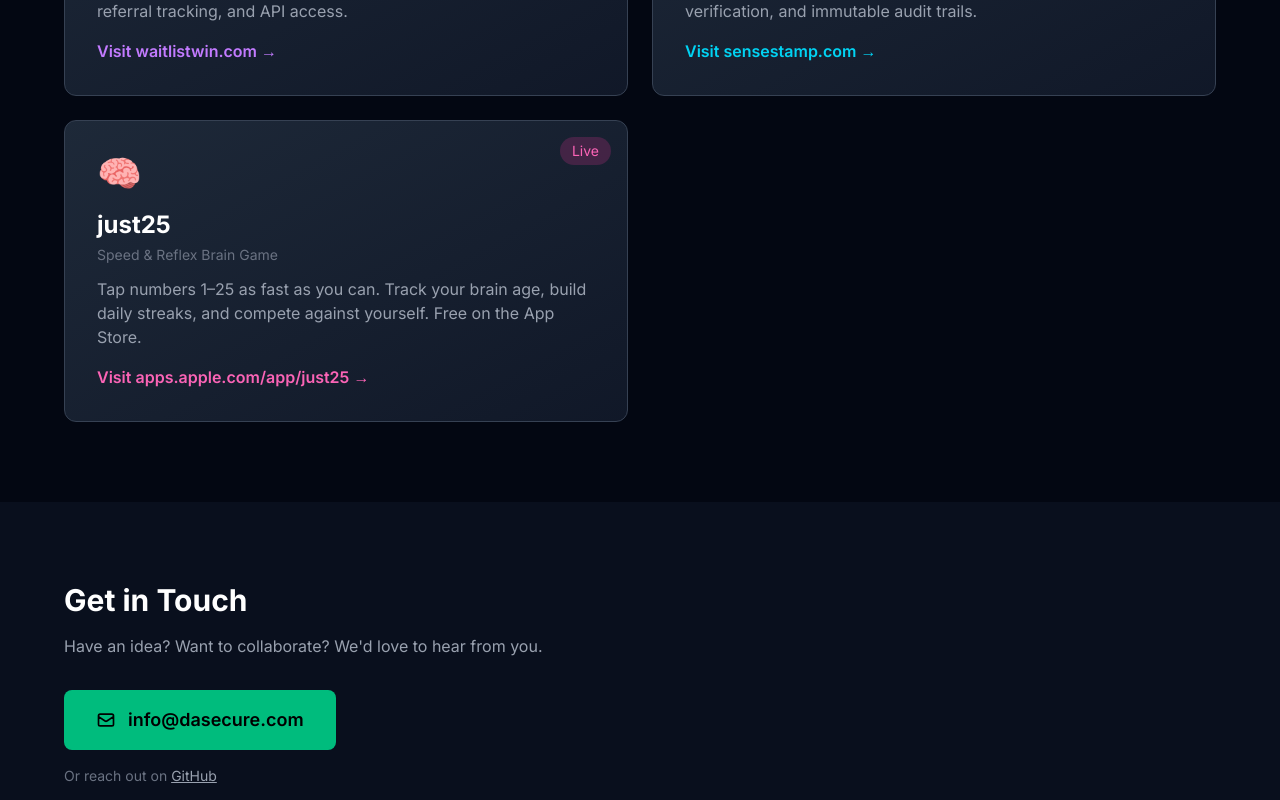
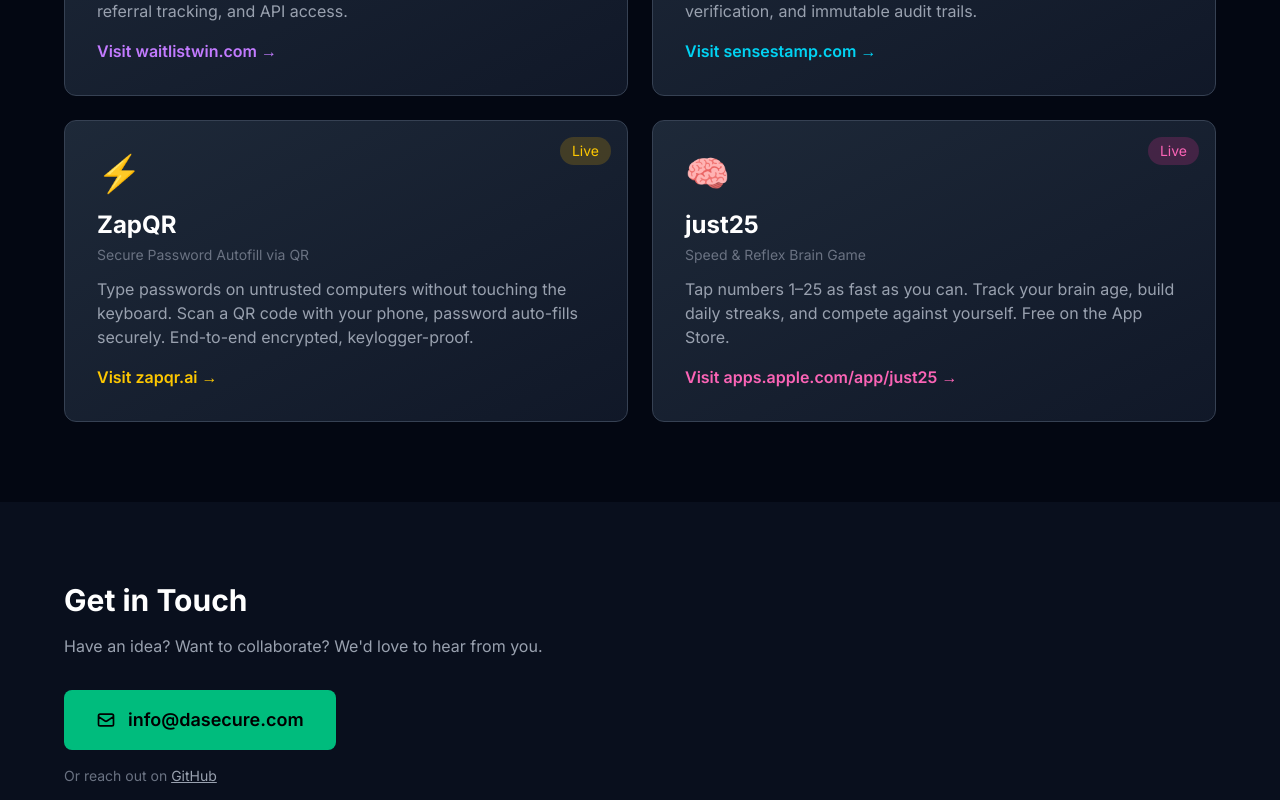
Before and after one commit to dasecure/dasecure-website, a Next.js app: page / in a window 1280 px wide. Shown: the part 1820-2620 px from the top of the page. Built offline with nearby package versions, Linux system fonts and the light colour scheme.

Commit message:
Add ZapQR (zapqr.ai) to products list

```diff
--- a/src/app/page.tsx
+++ b/src/app/page.tsx
@@ -58,6 +58,20 @@
       badge: "bg-cyan-500/20 text-cyan-400",
       border: "hover:border-cyan-500/50",
       link: "text-cyan-400 group-hover:text-cyan-300",
+    },
+  },
+  {
+    name: "ZapQR",
+    emoji: "⚡",
+    tagline: "Secure Password Autofill via QR",
+    description:
+      "Type passwords on untrusted computers without touching the keyboard. Scan a QR code with your phone, password auto-fills securely. End-to-end encrypted, keylogger-proof.",
+    url: "https://zapqr.ai",
+    color: "yellow",
+    colorClasses: {
+      badge: "bg-yellow-500/20 text-yellow-400",
+      border: "hover:border-yellow-500/50",
+      link: "text-yellow-400 group-hover:text-yellow-300",
     },
   },
   {
```
